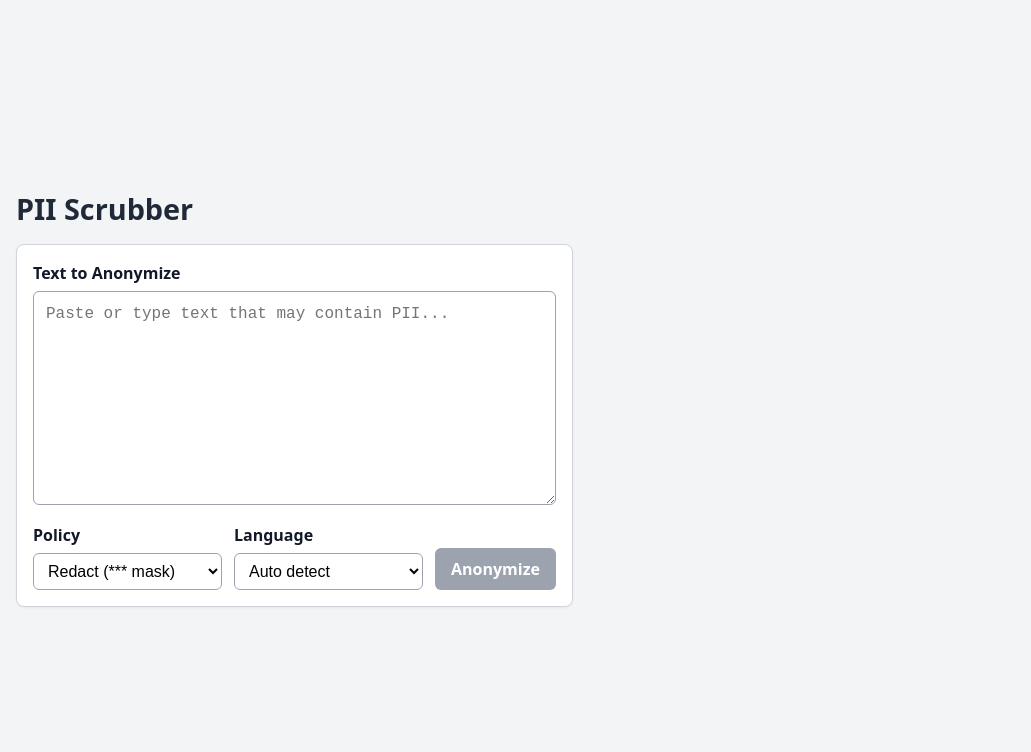
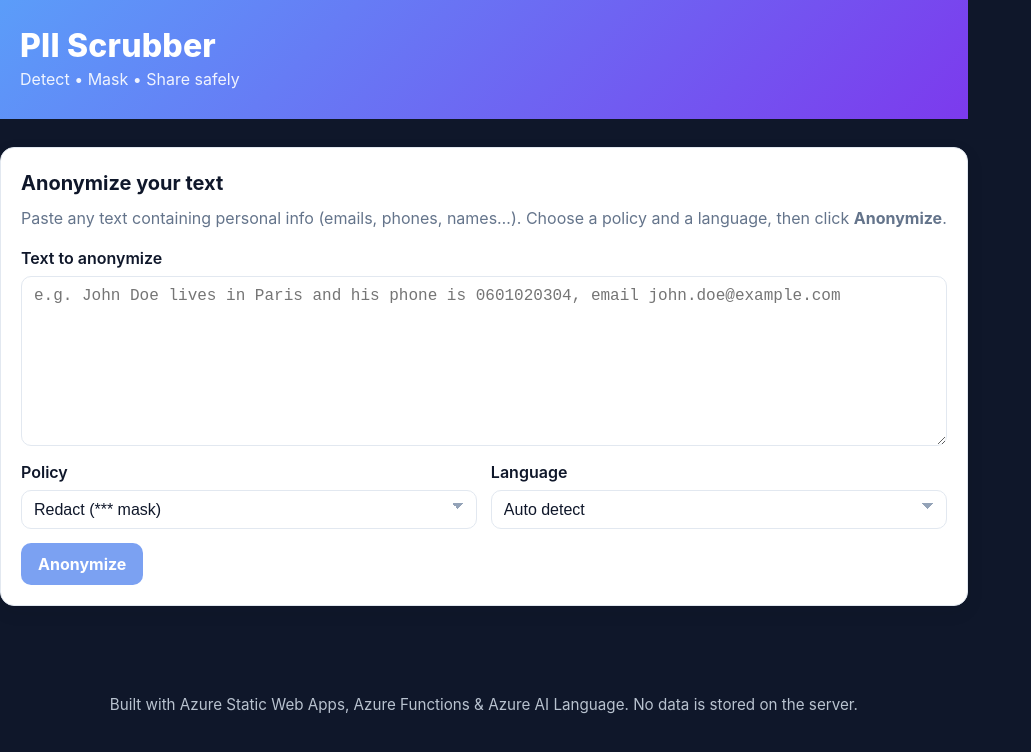
Before and after one commit to myahia93/Azure_PII_Scrubber_App, a React (Vite) app in the folder app/: page / in a window 1280 px wide. Shown: the top 752 px of the page, without its empty margins (0-1031 px from the left). Built offline with nearby package versions, Linux system fonts and the light colour scheme.

Commit message:
style: enhance UI layout and styling for PII Scrubber app, improve form and results presentation

```diff
--- a/app/src/App.css
+++ b/app/src/App.css
@@ -1,188 +1,275 @@
-/* Reset + base */
+:root {
+  --bg: #0f172a;
+  /* page bg (indigo slate) */
+  --card: #ffffff;
+  /* card bg */
+  --muted: #64748b;
+  /* text muted */
+  --ink: #0f172a;
+  /* text dark */
+  --brand1: #5b9df9;
+  /* gradient start */
+  --brand2: #7c3aed;
+  /* gradient end */
+  --primary: #2563eb;
+  /* button */
+  --primary-ink: #ffffff;
+  --ring: #93c5fd;
+  --border: #e2e8f0;
+  --soft: #f8fafc;
+  --green-soft: #ecfdf5;
+  --yellow: #fde047;
+  --shadow: 0 6px 18px rgba(2, 6, 23, .08);
+}
+
+/* Page */
 * {
-  box-sizing: border-box;
+  box-sizing: border-box
 }
 
 html,
 body {
   margin: 0;
-  padding: 0;
+  padding: 0
 }
 
 body {
-  background: #f3f4f6;
-  /* Slightly grey background */
-  color: #111827;
-  font-family: system-ui, -apple-system, Segoe UI, Roboto, Helvetica, Arial, sans-serif;
+  background: var(--bg);
+  color: var(--ink);
+  font-family: Inter, system-ui, Segoe UI, Roboto, Helvetica, Arial, sans-serif
 }
 
-/* Container */
-.App {
-  max-width: 900px;
-  margin: 40px auto;
-  padding: 0 16px;
+.page {
+  min-height: 100vh;
+  display: flex;
+  flex-direction: column
 }
 
-h1 {
-  margin: 0 0 20px;
-  font-size: 1.8rem;
-  font-weight: 700;
-  color: #1f2937;
+/* Header */
+.header {
+  background: linear-gradient(135deg, var(--brand1), var(--brand2));
+  color: #fff;
+  padding: 28px 0;
 }
 
-/* Form */
-.form {
-  background: #ffffff;
-  border: 1px solid #d1d5db;
-  border-radius: 8px;
-  padding: 16px;
-  margin-bottom: 24px;
-  box-shadow: 0 1px 3px rgba(0, 0, 0, 0.05);
+.brand {
+  margin: 0;
+  font-size: 2rem;
+  font-weight: 800;
+  letter-spacing: .2px
+}
+
+.tagline {
+  margin: 4px 0 0;
+  opacity: .9
+}
+
+/* Layout */
+.container {
+  max-width: 1000px;
+  margin: 0 auto;
+  padding: 0 20px
+}
+
+.main {
+  padding: 28px 0 40px
+}
+
+/* Card */
+.card {
+  background: var(--card);
+  border: 1px solid var(--border);
+  border-radius: 14px;
+  padding: 20px;
+  margin-bottom: 22px;
+  box-shadow: var(--shadow);
+}
+
+.card-title {
+  margin: 0 0 8px;
+  font-size: 1.25rem;
+  font-weight: 700
+}
+
+.muted {
+  color: var(--muted);
+  margin: 0 0 16px
+}
+
+/* Form + fields */
+.grid {
+  display: grid
+}
+
+.two {
+  grid-template-columns: 1fr 1fr
+}
+
+.gap {
+  gap: 14px
+}
+
+.field {
+  display: flex;
+  flex-direction: column;
+  gap: 6px
 }
 
 .label {
-  display: block;
-  font-weight: 600;
-  margin-bottom: 6px;
+  font-weight: 600
+}
+
+.input {
+  width: 100%;
+  border: 1px solid var(--border);
+  background: #fff;
+  color: var(--ink);
+  border-radius: 10px;
+  padding: 10px 12px;
+  font-size: 1rem;
+  outline: none;
+  transition: box-shadow .15s ease, border-color .15s ease;
+}
+
+.input:focus {
+  border-color: var(--ring);
+  box-shadow: 0 0 0 3px rgba(147, 197, 253, .35);
 }
 
 .textarea {
-  width: 100%;
-  padding: 10px 12px;
-  border: 1px solid #9ca3af;
-  border-radius: 6px;
-  background: #ffffff;
-  font-size: 1rem;
-  line-height: 1.5;
-  resize: vertical;
-  margin-bottom: 12px;
-}
-
-.controls {
-  display: flex;
-  gap: 12px;
-  align-items: flex-end;
-  flex-wrap: wrap;
-}
-
-.control {
-  display: flex;
-  flex-direction: column;
-  min-width: 160px;
-  flex: 1 1 160px;
+  min-height: 170px;
+  resize: vertical
 }
 
 .select {
-  width: 100%;
-  padding: 8px 10px;
-  border: 1px solid #9ca3af;
-  border-radius: 6px;
-  background: #fff;
-  font-size: 1rem;
+  appearance: none;
+  background-image: linear-gradient(45deg, transparent 50%, #94a3b8 50%), linear-gradient(135deg, #94a3b8 50%, transparent 50%);
+  background-position: calc(100% - 18px) calc(50% - 4px), calc(100% - 12px) calc(50% - 4px);
+  background-size: 6px 6px, 6px 6px;
+  background-repeat: no-repeat
 }
 
 /* Buttons */
-.button {
-  padding: 10px 16px;
-  border: none;
-  border-radius: 6px;
-  background: #2563eb;
-  color: #fff;
-  font-weight: 600;
-  cursor: pointer;
-  transition: background-color 0.2s ease;
+.actions {
+  display: flex;
+  gap: 12px;
+  flex-wrap: wrap;
+  align-items: center
 }
 
-.button:disabled {
-  background: #9ca3af;
-  cursor: not-allowed;
+.btn {
+  border-radius: 10px;
+  padding: 10px 16px;
+  font-weight: 700;
+  cursor: pointer;
+  border: 1px solid transparent;
+  transition: transform .05s ease, background .2s ease, color .2s ease, border-color .2s ease;
 }
 
-.button:not(:disabled):hover {
-  background: #1d4ed8;
+.btn:active {
+  transform: translateY(1px)
+}
+
+.primary {
+  background: var(--primary);
+  color: var(--primary-ink)
+}
+
+.primary:hover {
+  background: #1d4ed8
+}
+
+.primary:disabled {
+  opacity: .6;
+  cursor: not-allowed
+}
+
+.ghost {
+  background: #fff;
+  color: var(--primary);
+  border-color: var(--primary)
+}
+
+.ghost:hover {
+  background: var(--primary);
+  color: #fff
 }
 
 /* Results */
-.results {
-  display: flex;
-  gap: 20px;
+.panel {}
+
+.panel-title {
+  margin: 0 0 8px;
+  font-weight: 700
 }
 
-.panel {
-  flex: 1;
-  min-width: 0;
-}
-
-.panel-title {
-  display: flex;
-  align-items: center;
-  justify-content: space-between;
-  margin: 0 0 8px;
-}
-
-.content {
+.codeblock {
+  background: var(--soft);
+  border: 1px solid var(--border);
+  border-radius: 10px;
   padding: 12px;
-  border: 1px solid #d1d5db;
-  border-radius: 6px;
-  background: #f9fafb;
   min-height: 160px;
   white-space: pre-wrap;
   word-break: break-word;
 }
 
-.original {
-  background: #fff;
-  /* Keep original text clean */
+.codeblock.green {
+  background: var(--green-soft)
 }
 
-.anonymized {
-  background: #ecfdf5;
-  /* Light green background for anonymized text */
+.chips {
+  margin-top: 10px;
+  display: flex;
+  flex-wrap: wrap;
+  gap: 8px
 }
 
-/* Highlight */
-mark {
-  background: #fde047;
-  /* Stronger yellow for PII highlight */
-  padding: 0 2px;
-  border-radius: 2px;
-  font-weight: 600;
+.chip {
+  background: #eef2ff;
+  color: #3730a3;
+  border: 1px solid #c7d2fe;
+  padding: 4px 8px;
+  border-radius: 999px;
+  font-size: .85rem;
+  font-weight: 700;
 }
 
-/* Download button */
-.download {
-  padding: 6px 10px;
-  border-radius: 6px;
-  border: 1px solid #2563eb;
-  background: #ffffff;
-  color: #2563eb;
-  font-weight: 600;
-  cursor: pointer;
-  transition: all 0.15s ease;
+/* Highlight for PII replacements */
+mark {
+  background: var(--yellow);
+  padding: 0 3px;
+  border-radius: 4px;
+  font-weight: 700;
 }
 
-.download:hover {
-  background: #2563eb;
-  color: #fff;
+/* Alerts */
+.alert {
+  padding: 10px 12px;
+  border-radius: 10px;
+  border: 1px solid;
 }
 
-/* Error */
 .error {
-  margin-top: 12px;
-  padding: 10px 12px;
-  color: #991b1b;
   background: #fee2e2;
-  border: 1px solid #fecaca;
-  border-radius: 6px;
+  border-color: #fecaca;
+  color: #7f1d1d
+}
+
+/* Footer */
+.footer {
+  color: #cbd5e1;
+  padding: 24px 0 40px;
+  text-align: center
+}
+
+.footnote {
+  opacity: .9;
+  font-size: .95rem
 }
 
 /* Responsive */
-@media (max-width: 700px) {
-  .results {
-    flex-direction: column;
-  }
-
-  .App {
-    padding: 0 8px;
+@media (max-width: 800px) {
+  .two {
+    grid-template-columns: 1fr
   }
 }
--- a/app/src/App.jsx
+++ b/app/src/App.jsx
@@ -1,35 +1,34 @@
-import React, { useState } from 'react';
-import './App.css';
+import React, { useState } from "react";
+import "./App.css";
 
-function App() {
-  const [text, setText] = useState('');
-  const [policy, setPolicy] = useState('redact');
-  const [language, setLanguage] = useState('auto');
+export default function App() {
+  const [text, setText] = useState("");
+  const [policy, setPolicy] = useState("redact");
+  const [language, setLanguage] = useState("auto");
   const [loading, setLoading] = useState(false);
-  const [error, setError] = useState('');
+  const [error, setError] = useState("");
   const [result, setResult] = useState(null);
 
   const handleSubmit = async (e) => {
     e.preventDefault();
     if (!text.trim()) return;
     setLoading(true);
-    setError('');
+    setError("");
     setResult(null);
-
     try {
-      const res = await fetch('/api/sanitize', {
-        method: 'POST',
-        headers: { 'Content-Type': 'application/json' },
+      const res = await fetch("/api/sanitize", {
+        method: "POST",
+        headers: { "Content-Type": "application/json" },
         body: JSON.stringify({ text, language, policy }),
       });
       if (!res.ok) {
-        const msg = await res.text().catch(() => '');
-        throw new Error(msg || 'Failed to anonymize text');
+        const msg = await res.text().catch(() => "");
+        throw new Error(msg || "Failed to anonymize text");
       }
       const data = await res.json();
-      setResult(data);
+      setResult(data); // { anonymized, spans, entities }
     } catch (err) {
-      setError(err?.message || 'Unknown error');
+      setError(err?.message || "Unknown error");
     } finally {
       setLoading(false);
     }
@@ -37,72 +36,79 @@ function App() {
 
   const handleDownload = () => {
     if (!result?.anonymized) return;
-    const blob = new Blob([result.anonymized], { type: 'text/plain' });
+    const blob = new Blob([result.anonymized], { type: "text/plain" });
     const url = URL.createObjectURL(blob);
-    const a = document.createElement('a');
+    const a = document.createElement("a");
     a.href = url;
-    a.download = 'anonymized.txt';
+    a.download = "anonymized.txt";
     a.click();
     URL.revokeObjectURL(url);
   };
 
-  const renderHighlighted = (text, spans) => {
-    if (!text) return null;
-    if (!spans || spans.length === 0) return text;
+  const renderHighlighted = (textValue, spans) => {
+    if (!textValue) return null;
+    if (!spans || spans.length === 0) return textValue;
 
     const parts = [];
     let cursor = 0;
-
     spans.forEach((s, i) => {
-      if (s.start > cursor) {
-        parts.push(text.slice(cursor, s.start));
-      }
-      parts.push(<mark key={i}>{text.slice(s.start, s.end)}</mark>);
+      if (s.start > cursor) parts.push(textValue.slice(cursor, s.start));
+      parts.push(<mark key={i}>{textValue.slice(s.start, s.end)}</mark>);
       cursor = s.end;
     });
-
-    if (cursor < text.length) {
-      parts.push(text.slice(cursor));
-    }
+    if (cursor < textValue.length) parts.push(textValue.slice(cursor));
     return parts;
   };
 
   return (
-    <div className="App">
-      <h1>PII Scrubber</h1>
+    <div className="page">
+      <header className="header">
+        <div className="container">
+          <h1 className="brand">PII Scrubber</h1>
+          <p className="tagline">Detect • Mask • Share safely</p>
+        </div>
+      </header>
 
-      <form onSubmit={handleSubmit} className="form">
-        <label className="label" htmlFor="text">Text to Anonymize</label>
+      <main className="container main">
+        {/* Card: form */}
+        <section className="card">
+          <h2 className="card-title">Anonymize your text</h2>
+          <p className="muted">
+            Paste any text containing personal info (emails, phones, names…).
+            Choose a policy and a language, then click <b>Anonymize</b>.
+          </p>
+
+          <form onSubmit={handleSubmit} className="grid gap">
+            <label className="field">
+              <span className="label">Text to anonymize</span>
               <textarea
-          id="text"
-          className="textarea"
+                className="input textarea"
                 rows={8}
-          placeholder="Paste or type text that may contain PII..."
+                placeholder="e.g. John Doe lives in Paris and his phone is 0601020304, email john.doe@example.com"
                 value={text}
                 onChange={(e) => setText(e.target.value)}
                 required
               />
+            </label>
 
-        <div className="controls">
-          <div className="control">
-            <label className="label" htmlFor="policy">Policy</label>
+            <div className="grid two gap">
+              <label className="field">
+                <span className="label">Policy</span>
                 <select
-              id="policy"
-              className="select"
+                  className="input select"
                   value={policy}
                   onChange={(e) => setPolicy(e.target.value)}
                 >
                   <option value="redact">Redact (*** mask)</option>
-              <option value="pseudo">Pseudo ([Category])</option>
+                  <option value="pseudo">Pseudonymize ([Category])</option>
                   <option value="hash">Hash (sha256, 10 chars)</option>
                 </select>
-          </div>
+              </label>
 
-          <div className="control">
-            <label className="label" htmlFor="language">Language</label>
+              <label className="field">
+                <span className="label">Language</span>
                 <select
-              id="language"
-              className="select"
+                  className="input select"
                   value={language}
                   onChange={(e) => setLanguage(e.target.value)}
                 >
@@ -110,36 +116,69 @@ function App() {
                   <option value="en">English</option>
                   <option value="fr">French</option>
                 </select>
+              </label>
             </div>
 
-          <button className="button" type="submit" disabled={loading || !text.trim()}>
-            {loading ? 'Anonymizing...' : 'Anonymize'}
+            <div className="actions">
+              <button
+                className="btn primary"
+                type="submit"
+                disabled={loading || !text.trim()}
+              >
+                {loading ? "Anonymizing…" : "Anonymize"}
               </button>
+              {result?.anonymized && (
+                <button
+                  type="button"
+                  className="btn ghost"
+                  onClick={handleDownload}
+                >
+                  Download
+                </button>
+              )}
             </div>
+
+            {error && <div className="alert error">Error: {error}</div>}
           </form>
+        </section>
 
-      {error && <div className="error">Error: {error}</div>}
-
+        {/* Card: results */}
         {result && (
-        <div className="results">
+          <section className="card">
+            <h2 className="card-title">Results</h2>
+            <div className="grid two gap">
               <div className="panel">
-            <h3>Original</h3>
-            <div className="content original">{text}</div>
+                <h3 className="panel-title">Original</h3>
+                <div className="codeblock">{text}</div>
               </div>
 
               <div className="panel">
-            <h3 className="panel-title">
-              Anonymized
-              <button className="download" onClick={handleDownload}>Download</button>
-            </h3>
-            <div className="content anonymized">
+                <h3 className="panel-title">Anonymized</h3>
+                <div className="codeblock green">
                   {renderHighlighted(result.anonymized, result.spans)}
+                </div>
+                <div className="chips">
+                  {Array.isArray(result.entities) &&
+                    result.entities.slice(0, 12).map((e, i) => (
+                      <span className="chip" key={i}>
+                        {e.category}
+                      </span>
+                    ))}
                 </div>
               </div>
             </div>
+          </section>
         )}
+      </main>
+
+      <footer className="footer">
+        <div className="container">
+          <span className="footnote">
+            Built with Azure Static Web Apps, Azure Functions & Azure AI
+            Language. No data is stored on the server.
+          </span>
+        </div>
+      </footer>
     </div>
   );
 }
-
-export default App;
```
Lines whose indentation alone changed are shown as unchanged.
